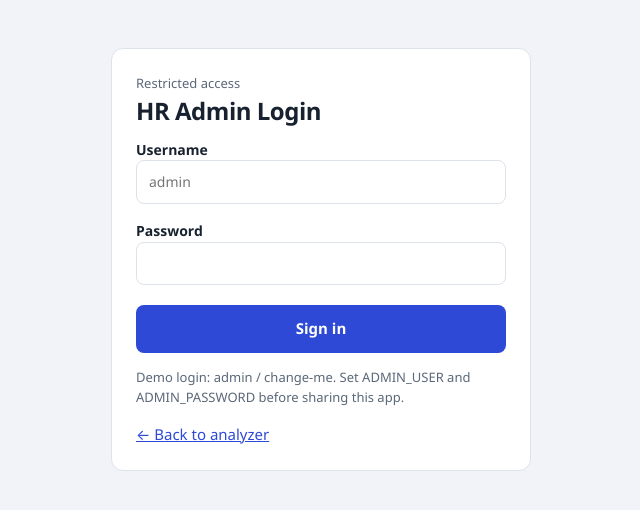
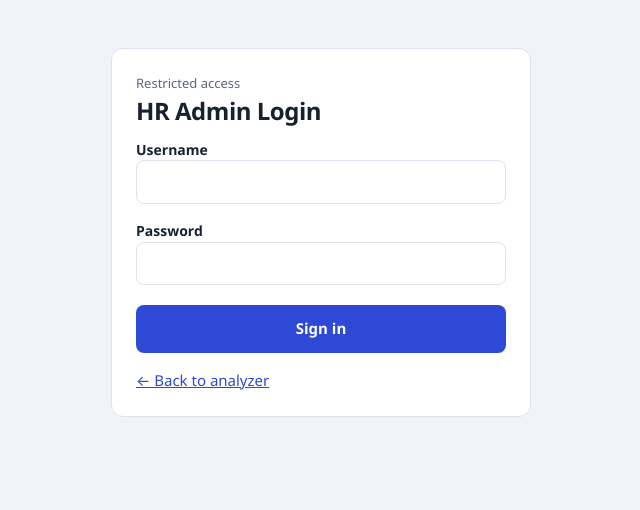
Before and after one commit to taiyab-ahmed/SkillSyncer, a Flask app: page /admin/login in a window 1280 px wide. Shown: the top 510 px of the page, without its empty margins (319-959 px from the left). Run offline with Flask 3, Linux system fonts and the light colour scheme.

Commit message:
Remove hardcoded admin credentials

```diff
--- a/app.py
+++ b/app.py
@@ -1,4 +1,4 @@
-import os, re, json, sqlite3, datetime, secrets
+import os, re, json, sqlite3, datetime, secrets, hmac, time
 from functools import wraps
 from io import BytesIO
 from flask import Flask, request, jsonify, render_template, g, session, redirect, url_for, flash, send_file
@@ -24,8 +24,27 @@ BUNDLED_RULES_PATH = os.path.join(BASE_DIR, "job_rules.json")  # shipped with th
 MAX_UPLOAD_MB = 4  # Vercel rejects request bodies above 4.5 MB
 os.makedirs(UPLOAD_FOLDER, exist_ok=True)
 
+def load_env_file():
+    """Local development only: read KEY=VALUE lines from a .env file (which is git-ignored)."""
+    try:
+        with open(os.path.join(BASE_DIR, ".env"), encoding="utf-8") as f:
+            for line in f:
+                line = line.strip()
+                if line and not line.startswith("#") and "=" in line:
+                    key, value = line.split("=", 1)
+                    os.environ.setdefault(key.strip(), value.strip().strip('"').strip("'"))
+    except OSError:
+        pass
+
+load_env_file()
+
 app = Flask(__name__)
-app.secret_key = os.environ.get("SECRET_KEY", "change-this-secret-key-before-sharing")
+# No secret or password is stored in the code. They come from environment variables (Vercel settings or .env).
+# Without SECRET_KEY a random key is used, so nobody can forge a login cookie (but sessions reset on restart).
+app.secret_key = os.environ.get("SECRET_KEY") or secrets.token_hex(32)
+app.config["SESSION_COOKIE_HTTPONLY"] = True
+app.config["SESSION_COOKIE_SAMESITE"] = "Lax"
+app.config["SESSION_COOKIE_SECURE"] = bool(os.environ.get("VERCEL"))
 app.config["UPLOAD_FOLDER"] = UPLOAD_FOLDER
 app.config["MAX_CONTENT_LENGTH"] = MAX_UPLOAD_MB * 1024 * 1024
 
@@ -346,6 +365,7 @@ def report():
     return send_file(buffer, as_attachment=True, download_name="resume_analysis_report.pdf", mimetype="application/pdf")
 
 @app.route("/candidates")
+@admin_required
 def list_candidates():
     rows = get_db().execute("SELECT id,role,resume_filename,location,years_experience,degree_years,result,skills,created_at FROM candidates ORDER BY id DESC").fetchall()
     return jsonify([dict(row) for row in rows])
@@ -353,13 +373,20 @@ def list_candidates():
 @app.route("/admin/login", methods=["GET", "POST"])
 def admin_login():
     if request.method == "POST":
-        expected_user = os.environ.get("ADMIN_USER", "admin")
-        expected_password = os.environ.get("ADMIN_PASSWORD", "change-me")
-        user = request.form.get("username", "")
-        password = request.form.get("password", "")
-        if secrets.compare_digest(user, expected_user) and secrets.compare_digest(password, expected_password):
+        expected_user = os.environ.get("ADMIN_USER", "")
+        expected_password = os.environ.get("ADMIN_PASSWORD", "")
+        if not expected_user or not expected_password:
+            flash("Admin login is not set up. The site owner must set ADMIN_USER and ADMIN_PASSWORD.", "error")
+            return render_template("login.html")
+        user = request.form.get("username", "").encode()
+        password = request.form.get("password", "").encode()
+        user_ok = hmac.compare_digest(user, expected_user.encode())
+        password_ok = hmac.compare_digest(password, expected_password.encode())
+        if user_ok and password_ok:
+            session.clear()
             session["admin_logged_in"] = True
             return redirect(url_for("dashboard"))
+        time.sleep(1)  # slows down password guessing
         flash("Login details are incorrect.", "error")
     return render_template("login.html")
 
--- a/templates/login.html
+++ b/templates/login.html
@@ -1 +1,25 @@
-<!doctype html><html><head><meta charset="utf-8"><meta name="viewport" content="width=device-width,initial-scale=1"><title>HR Admin Login</title><link rel="stylesheet" href="{{ url_for('static', filename='css/style.css') }}"></head><body><main class="admin-page"><section class="admin-card"><p class="scanner__eyebrow">Restricted access</p><h1>HR Admin Login</h1>{% with messages = get_flashed_messages(with_categories=true) %}{% for category,message in messages %}<div class="flash {{ category }}">{{ message }}</div>{% endfor %}{% endwith %}<form method="post"><label class="field">Username<input name="username" required placeholder="admin"></label><label class="field">Password<input type="password" name="password" required></label><button class="btn">Sign in</button></form><p class="privacy-note">Demo login: admin / change-me. Set ADMIN_USER and ADMIN_PASSWORD before sharing this app.</p><a href="{{ url_for('index') }}">← Back to analyzer</a></section></main></body></html>
+<!doctype html>
+<html>
+
+<head>
+    <meta charset="utf-8">
+    <meta name="viewport" content="width=device-width,initial-scale=1">
+    <title>HR Admin Login</title>
+    <link rel="stylesheet" href="{{ url_for('static', filename='css/style.css') }}">
+</head>
+
+<body>
+    <main class="admin-page">
+        <section class="admin-card">
+            <p class="scanner__eyebrow">Restricted access</p>
+            <h1>HR Admin Login</h1>{% with messages = get_flashed_messages(with_categories=true) %}{% for
+            category,message in messages %}<div class="flash {{ category }}">{{ message }}</div>{% endfor %}{% endwith
+            %}<form method="post"><label class="field">Username<input name="username" required
+                        autocomplete="username"></label><label class="field">Password<input type="password"
+                        name="password" autocomplete="current-password" required></label><button class="btn">Sign
+                    in</button></form><a href="{{ url_for('index') }}">← Back to analyzer</a>
+        </section>
+    </main>
+</body>
+
+</html>
```
Also changed, not shown: README.md.
